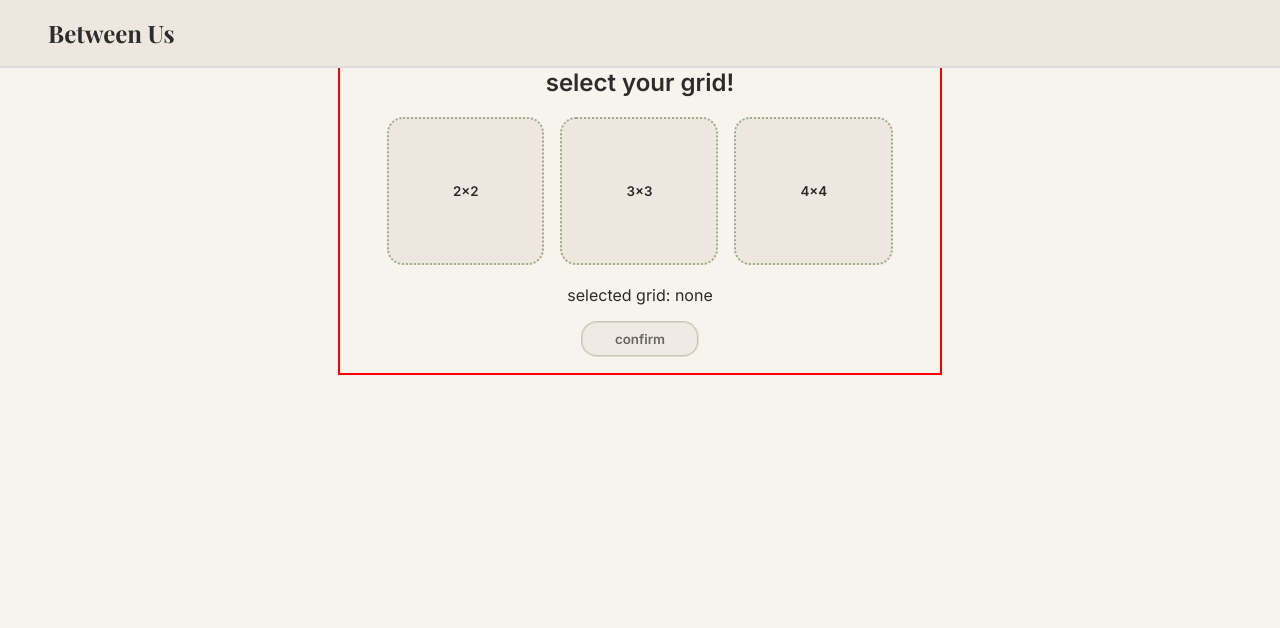
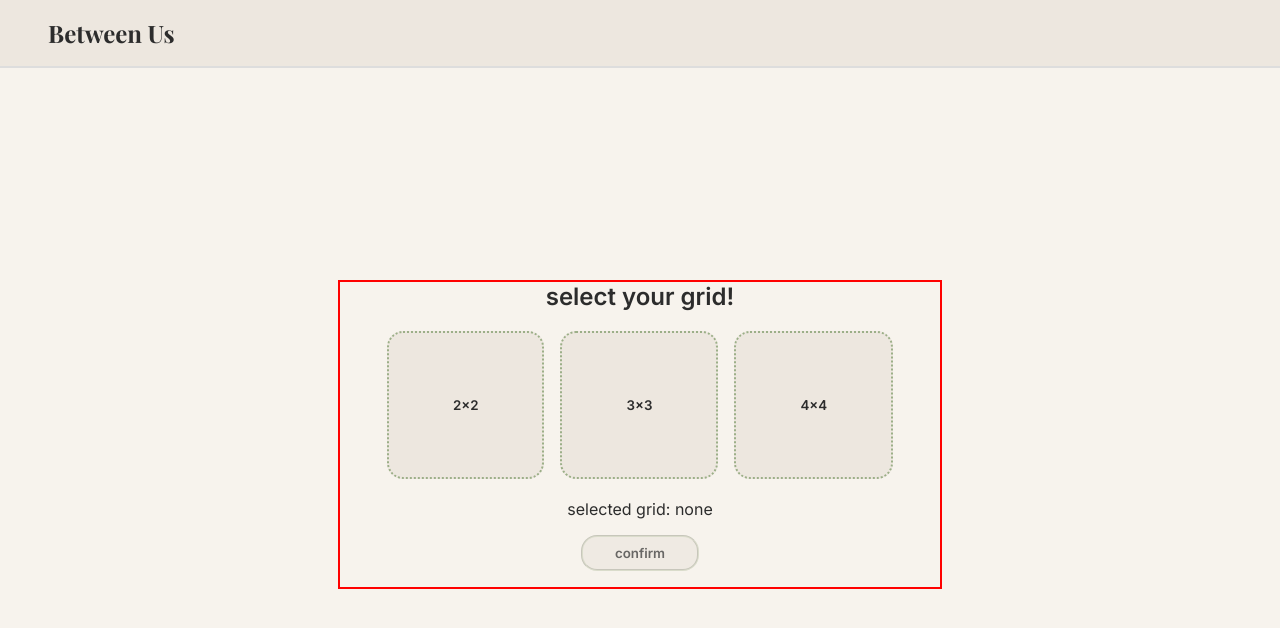
Before and after one commit to kabedont/BetweenUs, a React (Vite) app in the folder BetweenUs/: page / in a window 1280 px wide. Shown: the top 628 px of the page. Built offline with nearby package versions, Linux system fonts and the light colour scheme.

Commit message:
Restore center alignment after fixing container width
Signed-off-by: kabedont <jjenniferjosephina@outlook.com>

```diff
--- a/BetweenUs/src/App.css
+++ b/BetweenUs/src/App.css
@@ -53,8 +53,8 @@ header{
   display: flex;
   flex-direction: column;
   overflow-y: auto;
-  align-items: stretch;
-  justify-content: flex-start;
+  align-items: center;
+  justify-content: center;
   width: 100%;
   max-width: 100vw;
 }
```
